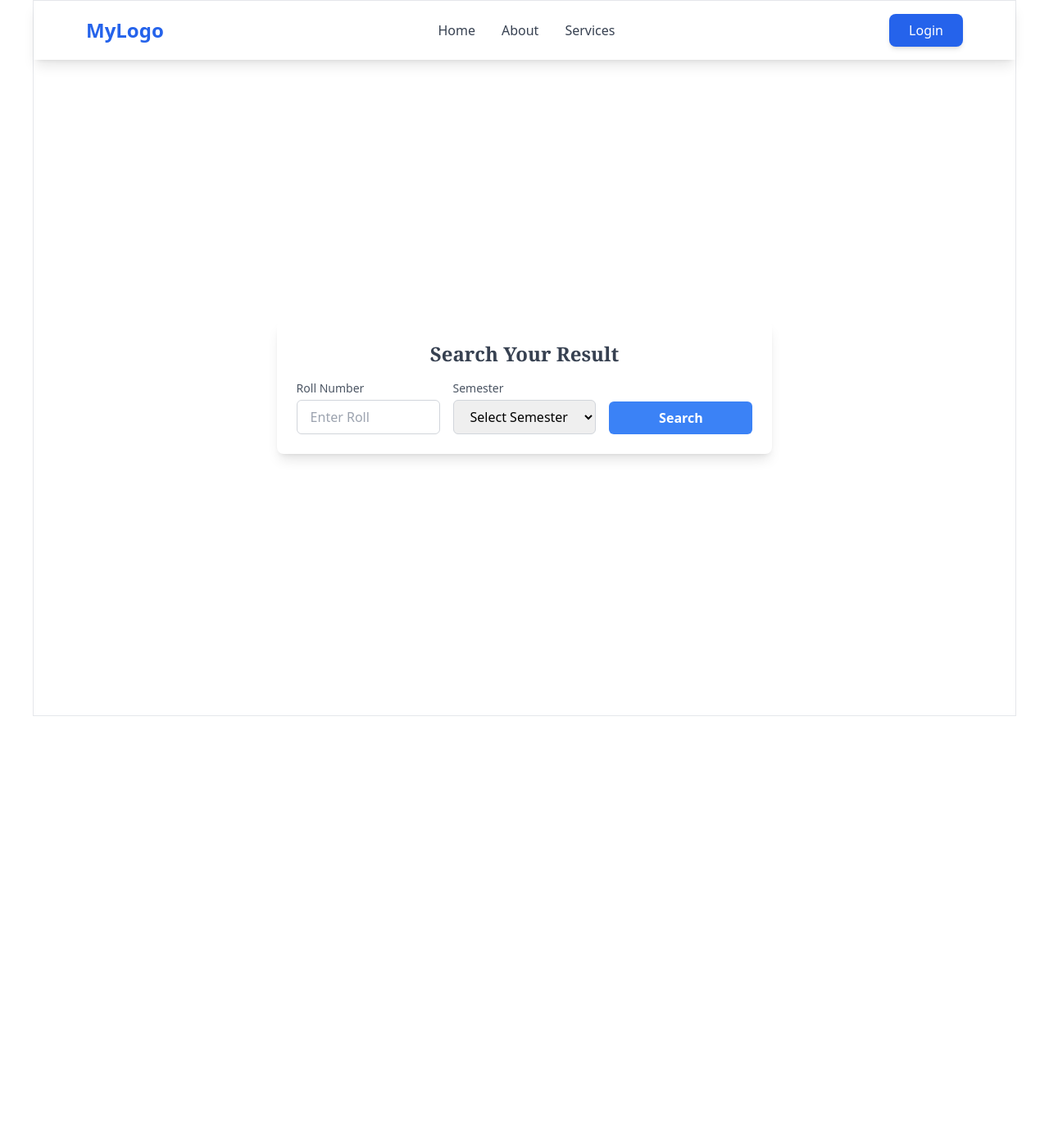
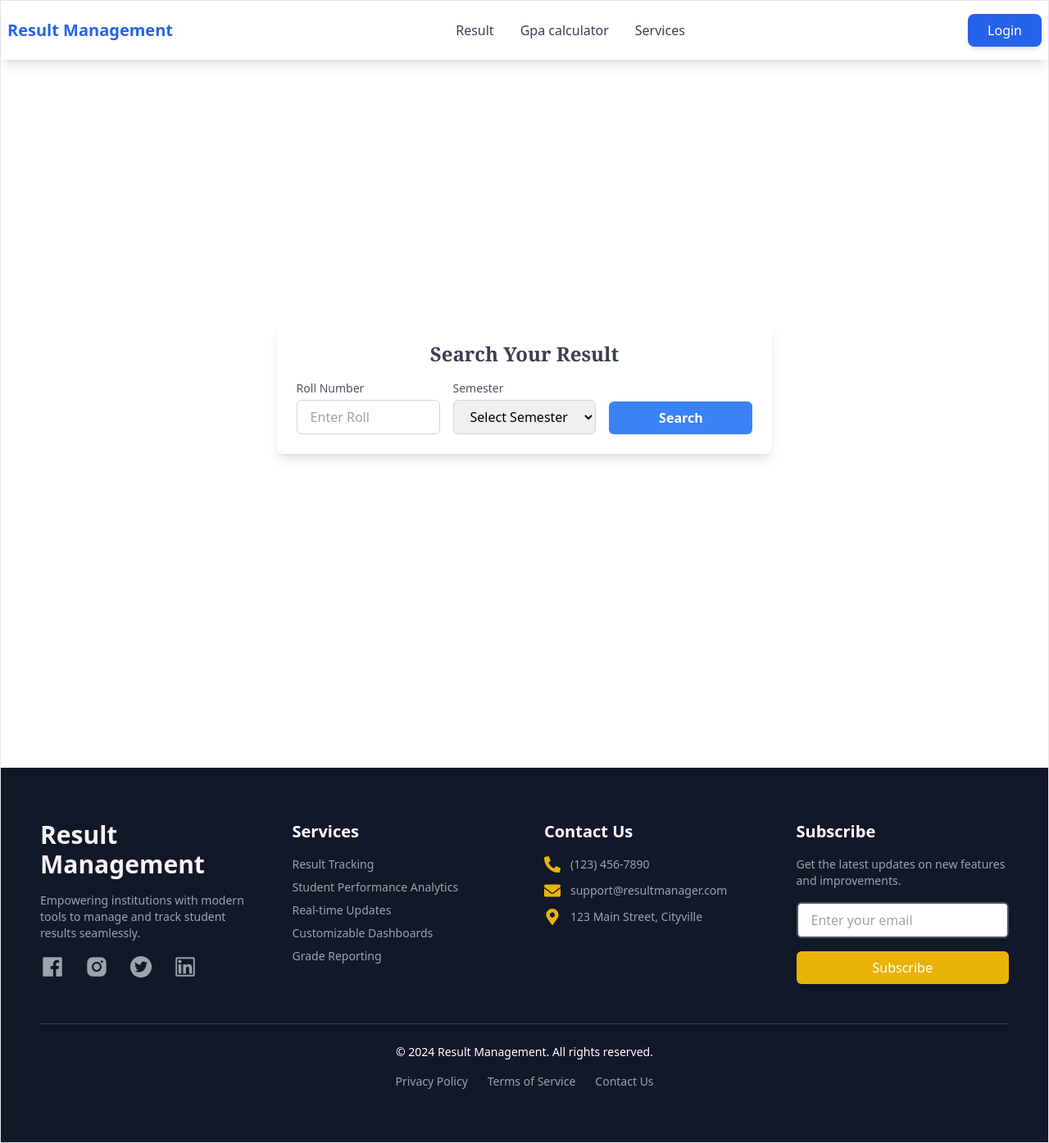
Before and after one commit to Tirtho-Ray/result-management-client, a React (Vite) app: page / in a window 1280 px wide. Shown: the whole page at 82% size. Before the commit the page ends 874 px from the top, so only its background shows below. Built offline with nearby package versions, Linux system fonts and the light colour scheme.

Commit message:
add user footer

```diff
--- a/src/Layout/openLayout/OpenLayout.tsx
+++ b/src/Layout/openLayout/OpenLayout.tsx
@@ -1,12 +1,14 @@
 import { Outlet } from "react-router-dom";
 // import Home from "../../pages/OpenPages/Home/Home";
 import Navbar from "../../components/OpenComponents/Navbar";
+import Footer from "../../components/OpenComponents/Footer";
 
 const OpenLayout = () => {
     return (
-        <div className="max-w-[420px] md:max-w-[760px] lg:max-w-[1200px] border mx-auto ">
+        <div className="max-w-[420px] md:max-w-[770px] lg:max-w-[1400px] border mx-auto ">
            <Navbar />
            <Outlet />
+           <Footer />
         </div>
     );
 };
--- /dev/null
+++ b/src/components/OpenComponents/Footer.tsx
@@ -0,0 +1,96 @@
+import { FaPhoneAlt, FaEnvelope, FaMapMarkerAlt } from 'react-icons/fa';  // Contact Icons
+import { AiFillFacebook, AiFillInstagram, AiFillTwitterCircle, AiOutlineLinkedin } from 'react-icons/ai';  // Social Icons
+
+const Footer = () => {
+  return (
+    <footer className="bg-gray-900 text-white py-16 mt-16">
+      <div className="container mx-auto px-6 md:px-12">
+
+        {/* Footer Grid */}
+        <div className="grid grid-cols-1 sm:grid-cols-2 lg:grid-cols-4 gap-12">
+
+          {/* About Section */}
+          <div className="space-y-4">
+            <h3 className="text-3xl font-semibold text-gray-100">Result Management</h3>
+            <p className="text-gray-400 text-sm">
+              Empowering institutions with modern tools to manage and track student results seamlessly.
+            </p>
+            <div className="flex space-x-6">
+              <a href="https://facebook.com" target="_blank" rel="noopener noreferrer" className="text-gray-400 hover:text-blue-600 transition duration-300">
+                <AiFillFacebook size={30} />
+              </a>
+              <a href="https://instagram.com" target="_blank" rel="noopener noreferrer" className="text-gray-400 hover:text-pink-500 transition duration-300">
+                <AiFillInstagram size={30} />
+              </a>
+              <a href="https://twitter.com" target="_blank" rel="noopener noreferrer" className="text-gray-400 hover:text-blue-400 transition duration-300">
+                <AiFillTwitterCircle size={30} />
+              </a>
+              <a href="https://linkedin.com" target="_blank" rel="noopener noreferrer" className="text-gray-400 hover:text-blue-700 transition duration-300">
+                <AiOutlineLinkedin size={30} />
+              </a>
+            </div>
+          </div>
+
+          {/* Services Section */}
+          <div className="space-y-4">
+            <h3 className="text-xl font-semibold">Services</h3>
+            <ul className="text-gray-400 text-sm space-y-2">
+              <li>Result Tracking</li>
+              <li>Student Performance Analytics</li>
+              <li>Real-time Updates</li>
+              <li>Customizable Dashboards</li>
+              <li>Grade Reporting</li>
+            </ul>
+          </div>
+
+          {/* Contact Section */}
+          <div className="space-y-4">
+            <h3 className="text-xl font-semibold">Contact Us</h3>
+            <ul className="text-gray-400 text-sm space-y-3">
+              <li className="flex items-center space-x-3">
+                <FaPhoneAlt className="text-yellow-500" size={20} />
+                <span>(123) 456-7890</span>
+              </li>
+              <li className="flex items-center space-x-3">
+                <FaEnvelope className="text-yellow-500" size={20} />
+                <span>support@resultmanager.com</span>
+              </li>
+              <li className="flex items-center space-x-3">
+                <FaMapMarkerAlt className="text-yellow-500" size={20} />
+                <span>123 Main Street, Cityville</span>
+              </li>
+            </ul>
+          </div>
+
+          {/* Newsletter Section */}
+          <div className="space-y-4">
+            <h3 className="text-xl font-semibold">Subscribe</h3>
+            <p className="text-gray-400 text-sm">Get the latest updates on new features and improvements.</p>
+            <form className="flex flex-col">
+              <input
+                type="email"
+                placeholder="Enter your email"
+                className="px-4 py-2 rounded-md text-gray-700 border-2 border-gray-600 focus:outline-none focus:ring-2 focus:ring-yellow-500"
+              />
+              <button type="submit" className="mt-4 py-2 px-6 rounded-md text-white bg-yellow-500 hover:bg-yellow-400 transition duration-300">
+                Subscribe
+              </button>
+            </form>
+          </div>
+        </div>
+
+        {/* Bottom Section */}
+        <div className="mt-12 border-t border-gray-700 pt-6 text-center text-sm">
+          <p>&copy; 2024 Result Management. All rights reserved.</p>
+          <div className="space-x-6 mt-4">
+            <a href="#" className="text-gray-400 hover:text-white transition duration-300">Privacy Policy</a>
+            <a href="#" className="text-gray-400 hover:text-white transition duration-300">Terms of Service</a>
+            <a href="#" className="text-gray-400 hover:text-white transition duration-300">Contact Us</a>
+          </div>
+        </div>
+      </div>
+    </footer>
+  );
+};
+
+export default Footer;
--- a/src/components/OpenComponents/Navbar.tsx
+++ b/src/components/OpenComponents/Navbar.tsx
@@ -28,11 +28,11 @@ const Navbar = () => {
     }, [menuOpen]);
 
     return (
-        <div className="sticky top-0 bg-white shadow-lg z-50">
-            <nav className="flex items-center justify-between px-6 py-4 md:px-8 lg:px-16">
+        <div className="sticky top-0 bg-white z-50">
+            <nav className="flex items-center justify-between px-6 py-4 md:px-2 shadow-lg">
                 {/* Logo */}
-                <div className="text-2xl font-bold text-blue-600 hover:scale-110 transition-transform duration-300">
-                    MyLogo
+                <div className="text-xl font-bold text-blue-600 hover:scale-110 transition-transform duration-300">
+                    Result Management
                 </div>
 
                 {/* Menu Toggle Button for Mobile */}
@@ -44,13 +44,13 @@ const Navbar = () => {
                 <ul className="hidden md:flex space-x-8 text-gray-700 font-medium">
                     <li className="relative group" onClick={() => { closeMenu(); navigate("/"); }}>
                         <span className="hover:text-blue-600 cursor-pointer transition-colors duration-300">
-                            Home
+                            Result
                         </span>
                         <span className="absolute bottom-0 left-0 w-0 h-[2px] bg-blue-600 transition-all duration-300 group-hover:w-full"></span>
                     </li>
                     <li className="relative group" onClick={() => { closeMenu(); navigate("/about"); }}>
                         <span className="hover:text-blue-600 cursor-pointer transition-colors duration-300">
-                            About
+                           Gpa calculator
                         </span>
                         <span className="absolute bottom-0 left-0 w-0 h-[2px] bg-blue-600 transition-all duration-300 group-hover:w-full"></span>
                     </li>
--- /dev/null
+++ b/src/pages/OpenPages/CgpaCalculater/Cgpa.tsx
@@ -0,0 +1,11 @@
+
+
+const Cgpa = () => {
+    return (
+        <div>
+
+        </div>
+    );
+};
+
+export default Cgpa;
```
